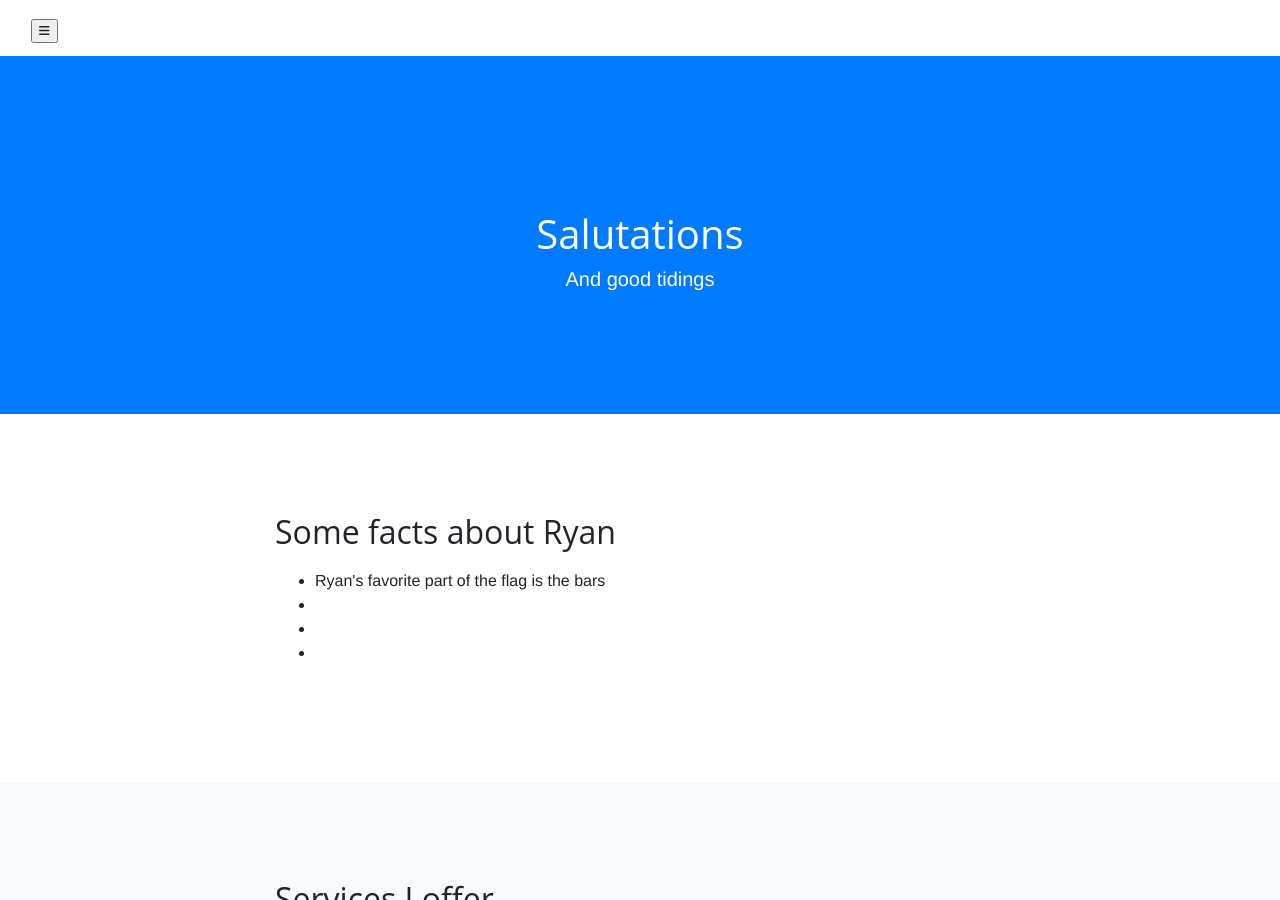
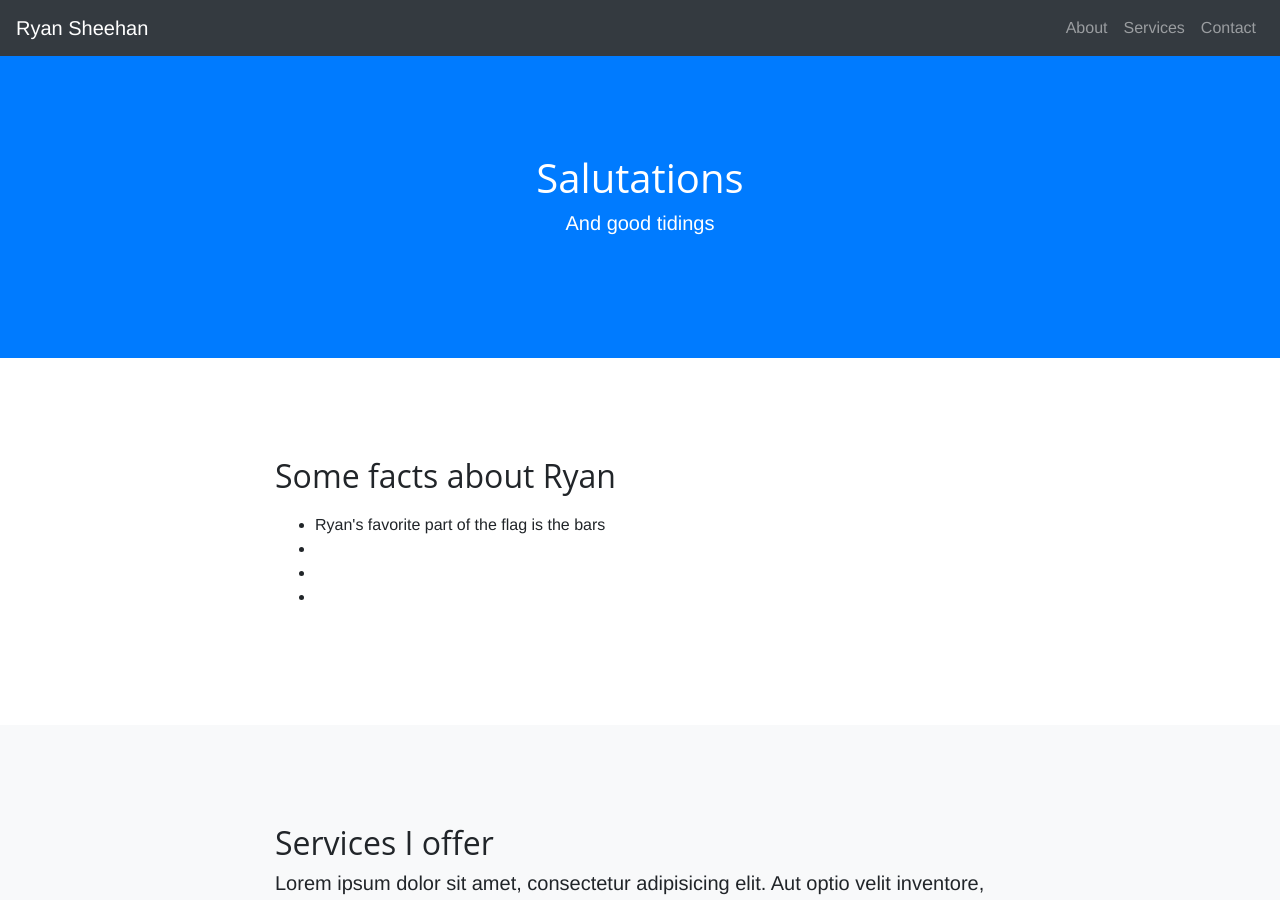
Before and after one commit to Ryan-Sheehan/Ryan-Sheehan.github.io, a Jekyll site: the page about/index.html, which Jekyll copies as it is, in a window 1280 px wide and 900 px high. Built offline with Jekyll 4.4.1, drawn with Linux system fonts in a browser that asks for light colours; nearby versions of some CDN libraries.

Commit message:
Update index.html

```diff
--- a/about/index.html
+++ b/about/index.html
@@ -29,37 +29,26 @@
 <body id="page-top">
 
 
+
     <!-- Navigation -->
-			    <nav id="mainNav" class="navbar navbar-default navbar-fixed-top">
-				<div class="container-fluid">
-				    <!-- Brand and toggle get grouped for better mobile display -->
-				    <div class="navbar-header">
-					<button type="button" class="navbar-toggle collapsed" data-toggle="collapse" data-target="#bs-example-navbar-collapse-1">
-					    <span class="sr-only">Toggle navigation</span><i class="fa fa-bars"></i>
+    <nav class="navbar navbar-expand-lg navbar-dark bg-dark fixed-top" id="mainNav">
+        <a class="navbar-brand" href="#page-top">Ryan Sheehan</a>
+        <button class="navbar-toggler" type="button" data-toggle="collapse" data-target="#navbarResponsive" aria-controls="navbarResponsive" aria-expanded="false" aria-label="Toggle navigation">
+            <span class="navbar-toggler-icon"></span>
         </button>
-					<a class="navbar-brand page-scroll" href="#page-top">Ryan Sheehan</a>
-				    </div>
-
-				    <!-- Collect the nav links, forms, and other content for toggling -->
-				    <div class="collapse navbar-collapse" id="bs-example-navbar-collapse-1">
-					<ul class="nav navbar-nav navbar-right">
-					    <li>
-						<a class="page-scroll" href="/about">About</a>
+        <div class="collapse navbar-collapse" id="navbarResponsive">
+            <ul class="navbar-nav ml-auto">
+                <li class="nav-item">
+                    <a class="nav-link" href="#about">About</a>
                 </li>
-					    <li>
-						<a class="page-scroll" href="/cv">CV</a>
+                <li class="nav-item">
+                    <a class="nav-link" href="#services">Services</a>
                 </li>
-					    <li>
-						<a class="page-scroll" href="/directory">Other</a>
-					    </li>
-					    <li>
-						<a class="page-scroll" href="#contact">Contact</a>
+                <li class="nav-item">
+                    <a class="nav-link" href="#contact">Contact</a>
                 </li>
             </ul>
         </div>
-				    <!-- /.navbar-collapse -->
-				</div>
-				<!-- /.container-fluid -->
     </nav>
 
 
```
Lines whose indentation alone changed are shown as unchanged.
